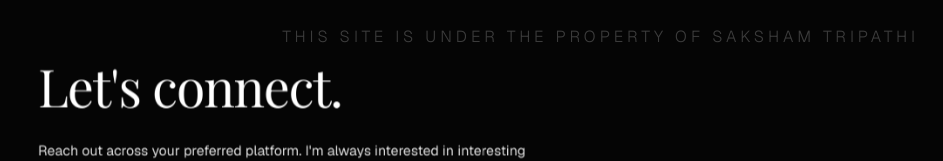
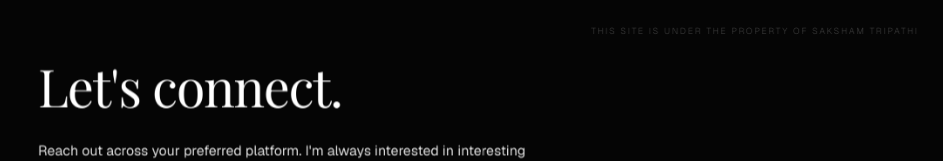
Before and after one commit to skshmtrip/contacts-app, a Next.js app: page / in a window 1280 px wide. Shown: the top 161 px of the page, without its empty margins (337-1280 px from the left). Built offline with nearby package versions, Linux system fonts and the light colour scheme; a web font is replaced by a local one.

Commit message:
take a gander

```diff
--- a/src/components/ContactsApp.tsx
+++ b/src/components/ContactsApp.tsx
@@ -477,9 +477,12 @@ export default function ContactsApp() {
         if (parallaxSettings.current.enabled) resetParallaxPosition();
       }}
     >
-      {/* Property notice — microscale formatting for a highly minimal identity watermark */}
-      <div className="absolute top-6 right-6 z-50 pointer-events-none opacity-25">
-        <p className="text-[5px] md:text-[6px] font-sans font-light text-white uppercase tracking-[0.25em]">
+      {/* Visual Identity Watermark Layer — Uses transform: scale() to override browser minimum font limits safely */}
+      <div
+        className="absolute top-6 right-6 z-50 pointer-events-none opacity-25 origin-top-right select-none"
+        style={{ transform: "scale(0.55)" }}
+      >
+        <p className="text-xs font-sans font-light text-white uppercase tracking-[0.2em] whitespace-nowrap">
           this site is under the property of saksham tripathi
         </p>
       </div>
```
